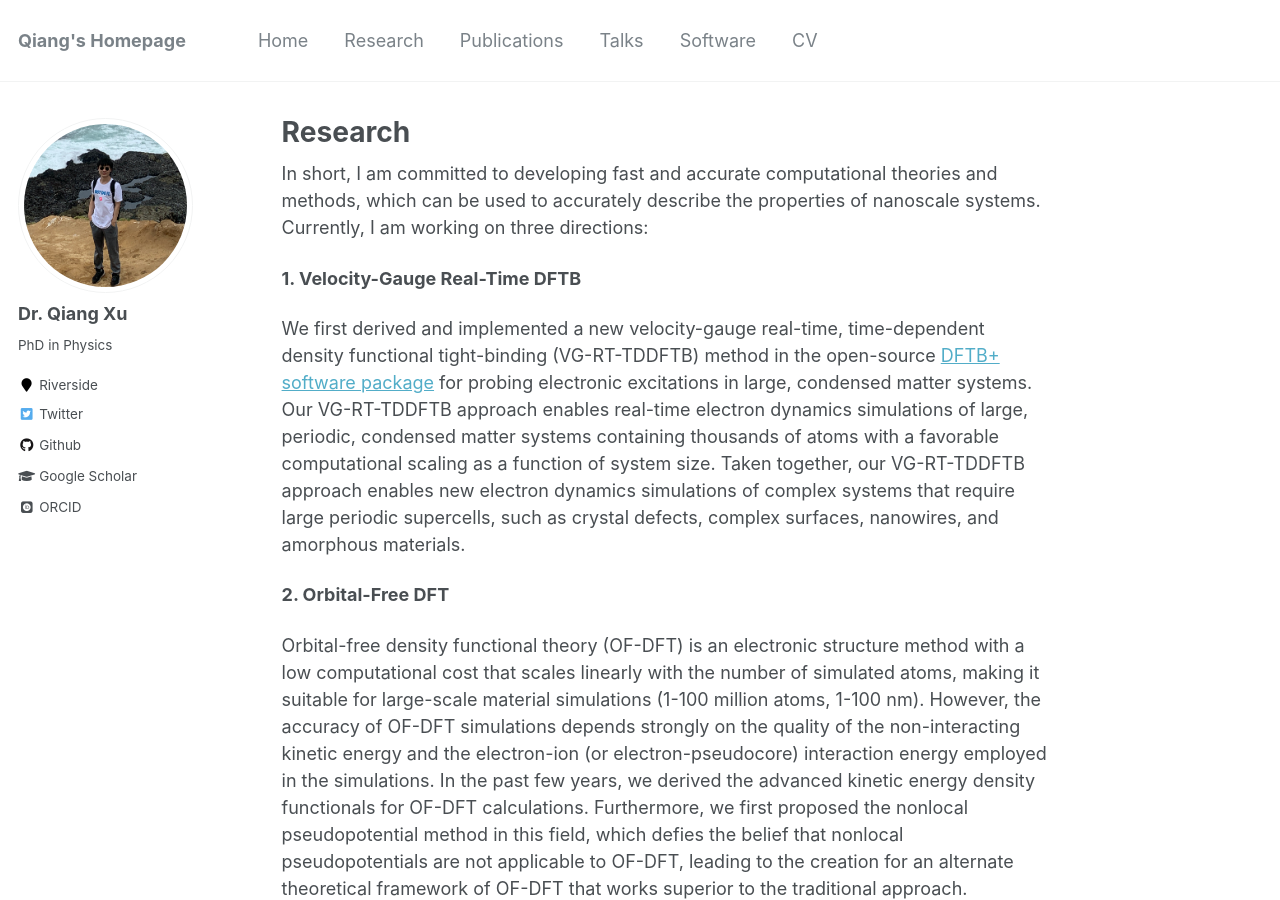
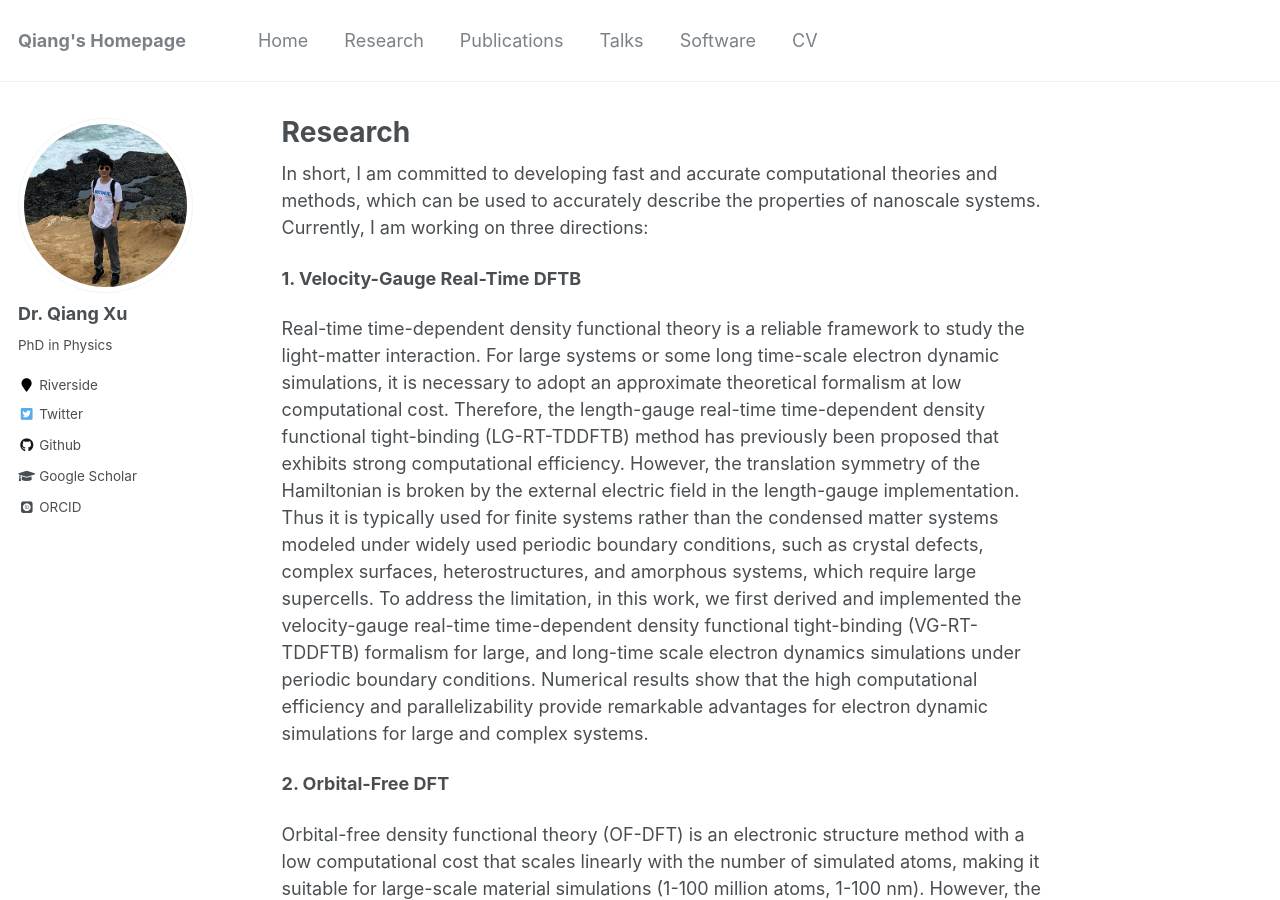
Before and after one commit to xqjlu/xqjlu.github.io, a Jekyll site: the page built from _pages/research.md, in a window 1280 px wide and 900 px high. Built offline with Jekyll 4.4.1, drawn with Linux system fonts in a browser that asks for light colours; some web fonts are replaced.

Commit message:
research

```diff
--- a/_pages/research.md
+++ b/_pages/research.md
@@ -11,7 +11,8 @@ In short, I am committed to developing fast and accurate computational theories
 
 **1. Velocity-Gauge Real-Time DFTB**
 
-We first derived and implemented a new velocity-gauge real-time, time-dependent density functional tight-binding (VG-RT-TDDFTB) method in the open-source [DFTB+ software package](https://dftbplus.org) for probing electronic excitations in large, condensed matter systems. Our VG-RT-TDDFTB approach enables real-time electron dynamics simulations of large, periodic, condensed matter systems containing thousands of atoms with a favorable computational scaling as a function of system size. Taken together, our VG-RT-TDDFTB approach enables new electron dynamics simulations of complex systems that require large periodic supercells, such as crystal defects, complex surfaces, nanowires, and amorphous materials.
+Real-time time-dependent density functional theory is a reliable framework to study the light-matter interaction. For large systems or some long time-scale electron dynamic simulations, it is necessary to adopt an approximate theoretical formalism at low computational cost. Therefore, the length-gauge real-time time-dependent density functional tight-binding (LG-RT-TDDFTB) method has previously been proposed that exhibits strong computational efficiency. However, the translation symmetry of the Hamiltonian is broken by the external electric field in the length-gauge implementation. Thus it is typically used for finite systems rather than the condensed matter systems modeled under widely used  periodic boundary conditions, such as crystal defects, complex surfaces, heterostructures, and amorphous systems, which require large supercells. To address the limitation, in this work, we first derived and implemented the velocity-gauge real-time time-dependent density functional tight-binding (VG-RT-TDDFTB) formalism for large, and long-time scale electron dynamics simulations under periodic boundary conditions. Numerical results show that the high computational efficiency and parallelizability provide remarkable advantages for electron dynamic simulations for large and complex systems.
+
 
 **2. Orbital-Free DFT**
 
```
